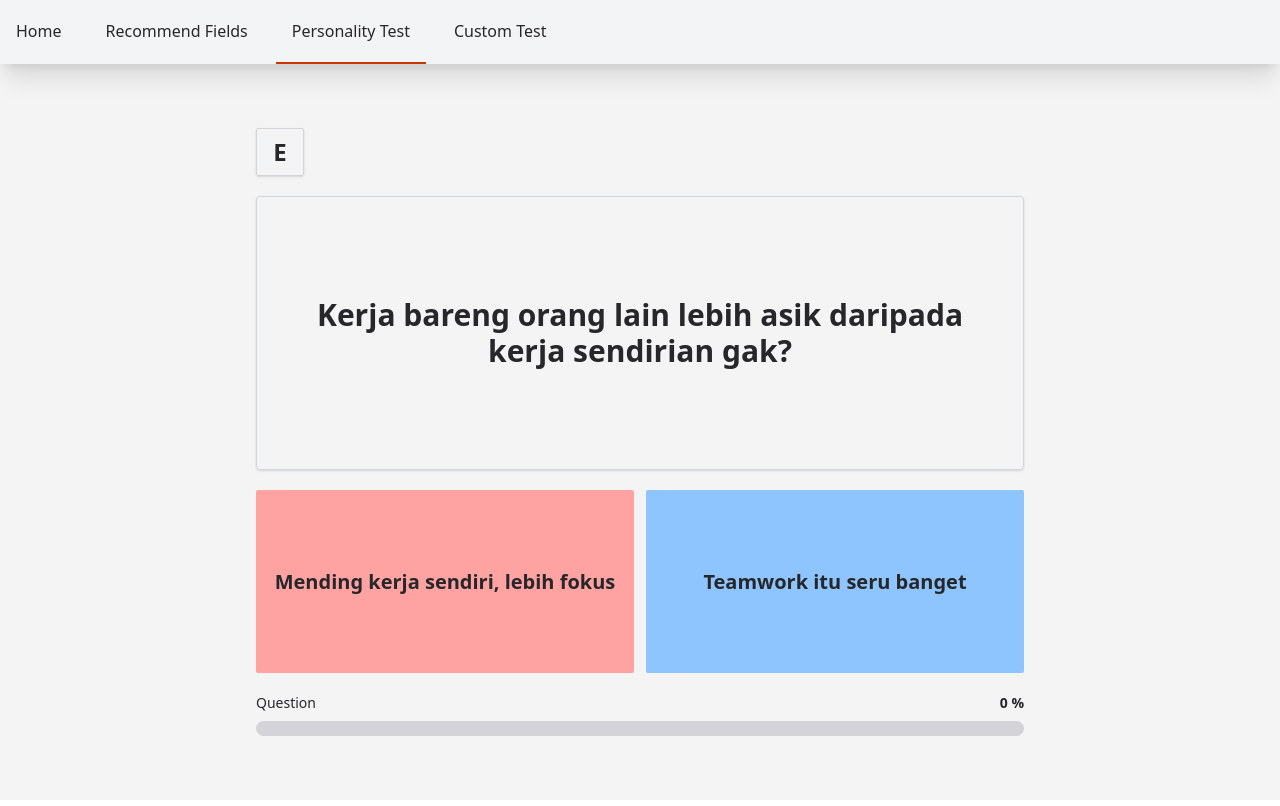
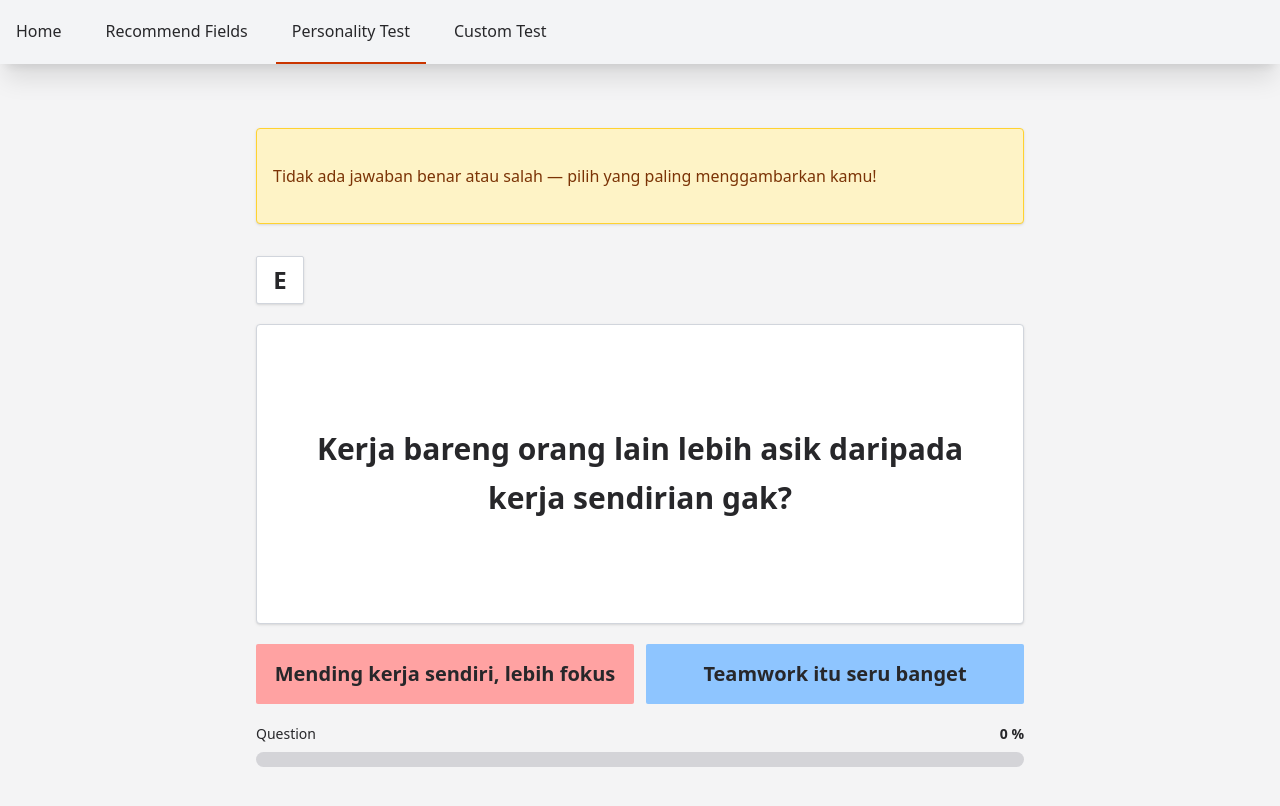
Before and after one commit to jagustinus/ukdc-app-what-is-your-mbti, a SvelteKit app: page /personality-test in a window 1280 px wide. Shown: the top 806 px of the page. Built offline with nearby package versions, Linux system fonts and the light colour scheme.

Commit message:
feat(personality-test): enhance layout and styling for question display and answer buttons

```diff
--- a/src/routes/(default)/personality-test/+page.svelte
+++ b/src/routes/(default)/personality-test/+page.svelte
@@ -445,35 +445,46 @@
 		</div>
 	</div>
 {:else}
-	<div transition:fade={{ duration: 250 }} class="m-16 flex h-[38rem] max-w-full flex-col gap-5">
+	<div
+		transition:fade={{ duration: 250 }}
+		class="flex min-h-screen w-full flex-col gap-4 bg-zinc-100 px-4 py-6 md:gap-5 md:px-16 md:py-16"
+	>
+		<div
+			class="mx-auto mb-3 flex h-auto w-full max-w-3xl items-center rounded-sm border border-amber-300 bg-amber-100 p-4 shadow-sm md:h-24"
+		>
+			<p class="text-sm text-amber-900 md:text-base">
+				Tidak ada jawaban benar atau salah — pilih yang paling menggambarkan kamu!
+			</p>
+		</div>
 		<div class="mx-auto flex w-full max-w-3xl justify-between">
+			<!-- alert -->
 			<!-- dimension of question -->
 			<div
-				class="flex h-12 w-12 items-center justify-center rounded-xs border border-gray-300 text-center text-2xl font-semibold shadow-sm"
+				class="flex h-10 w-10 items-center justify-center rounded-xs border border-gray-300 bg-white text-center text-lg font-semibold shadow-sm md:h-12 md:w-12 md:text-2xl"
 			>
 				<p>{data.questions[type_of_question].dimension.toUpperCase()}</p>
 			</div>
 		</div>
 		<div
-			class="mx-auto flex h-3/5 w-full max-w-3xl items-center justify-center rounded-sm border border-gray-300 px-10 text-center text-wrap shadow-sm"
+			class="mx-auto flex min-h-[250px] w-full max-w-3xl items-center justify-center rounded-sm border border-gray-300 bg-white px-4 py-6 text-center shadow-sm md:min-h-[300px] md:px-10 md:py-8"
 		>
 			<!-- question  -->
-			<p class="text-3xl font-semibold max-md:text-xl">
+			<p class="text-base leading-relaxed font-semibold md:text-3xl">
 				{data.questions[type_of_question].questions[number_of_questions].question}
 			</p>
 		</div>
 		<!-- handle answer -->
-		<div class="mx-auto flex h-2/5 w-full max-w-3xl gap-3 max-md:flex-col-reverse">
+		<div class="mx-auto flex w-full max-w-3xl flex-col gap-3 md:flex-row">
 			<button
 				onclick={handleNextQuestion}
-				class="grow basis-1/2 cursor-pointer rounded-xs bg-red-300 px-3 py-4 text-xl font-semibold active:scale-[0.98] active:transition-all"
+				class="order-2 grow cursor-pointer rounded-xs bg-red-300 px-3 py-4 text-base font-semibold transition-all active:scale-[0.98] md:order-1 md:basis-1/2 md:text-xl"
 			>
 				{data.questions[type_of_question].questions[number_of_questions].answer.answer_no}
 			</button>
 			<button
 				id="yes-button"
 				onclick={handleNextQuestion}
-				class="grow basis-1/2 cursor-pointer rounded-xs bg-blue-300 px-3 py-4 text-xl font-semibold active:scale-[0.98] active:transition-all"
+				class="order-1 grow cursor-pointer rounded-xs bg-blue-300 px-3 py-4 text-base font-semibold transition-all active:scale-[0.98] md:order-2 md:basis-1/2 md:text-xl"
 			>
 				{data.questions[type_of_question].questions[number_of_questions].answer.answer_yes}
 			</button>
```
